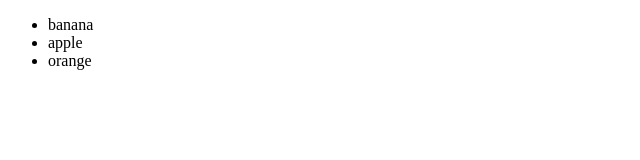
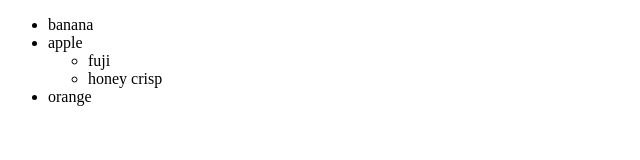
Before and after one commit to Celested34/ztm-my-first-website, a plain HTML site: page index.html in a window 1280 px wide. Shown: the whole page, without its empty margins (0-640 px from the left). Drawn offline with Linux system fonts and the light colour scheme.

Commit message:
list commit

```diff
--- a/index.html
+++ b/index.html
@@ -10,6 +10,10 @@
     <ul>
         <li>banana</li>
         <li>apple</li>
+        <ul>
+            <li>fuji</li>
+            <li>honey crisp</li>
+        </ul>
         <li>orange</li>
 
     </ul>
```
